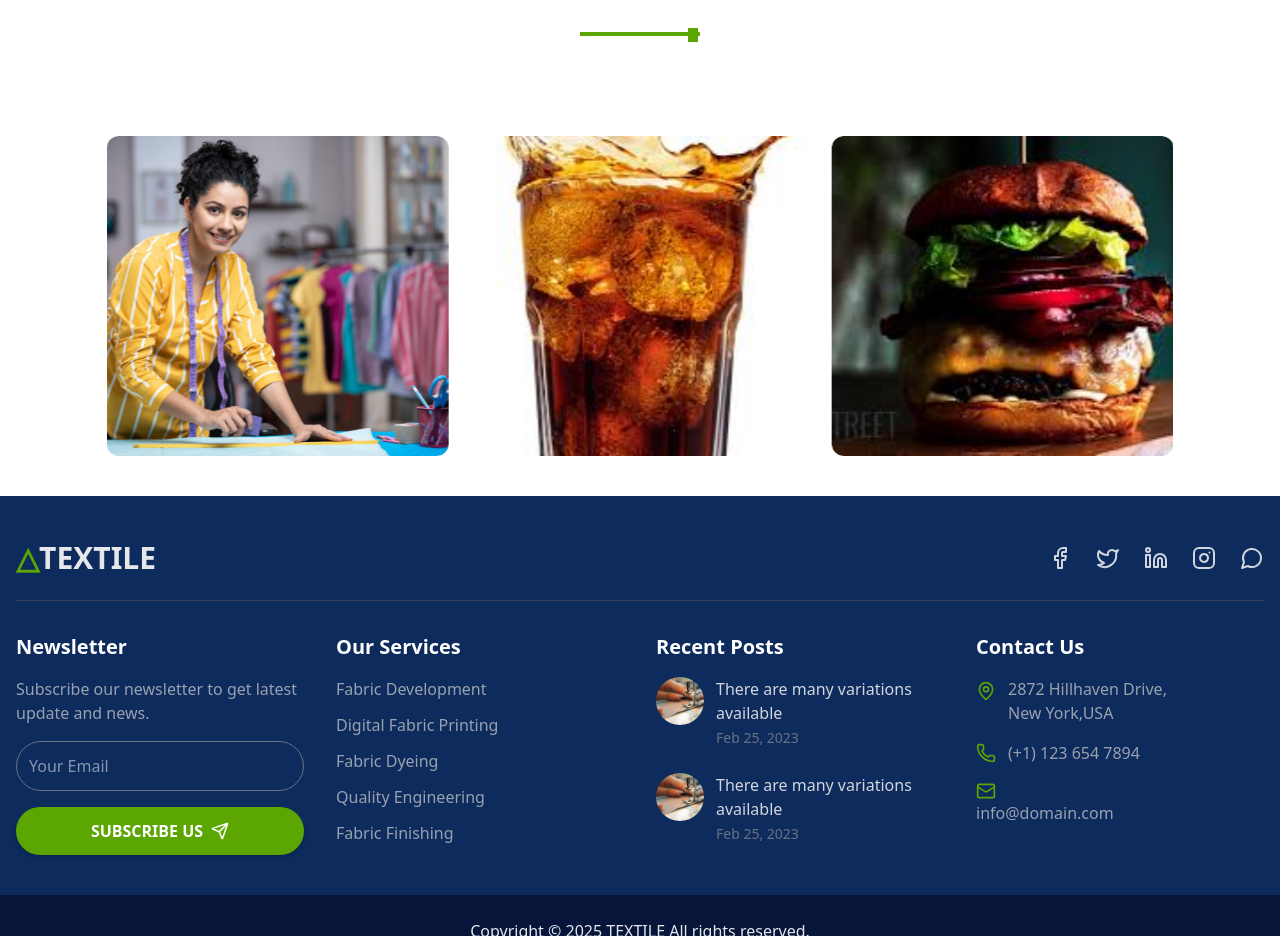
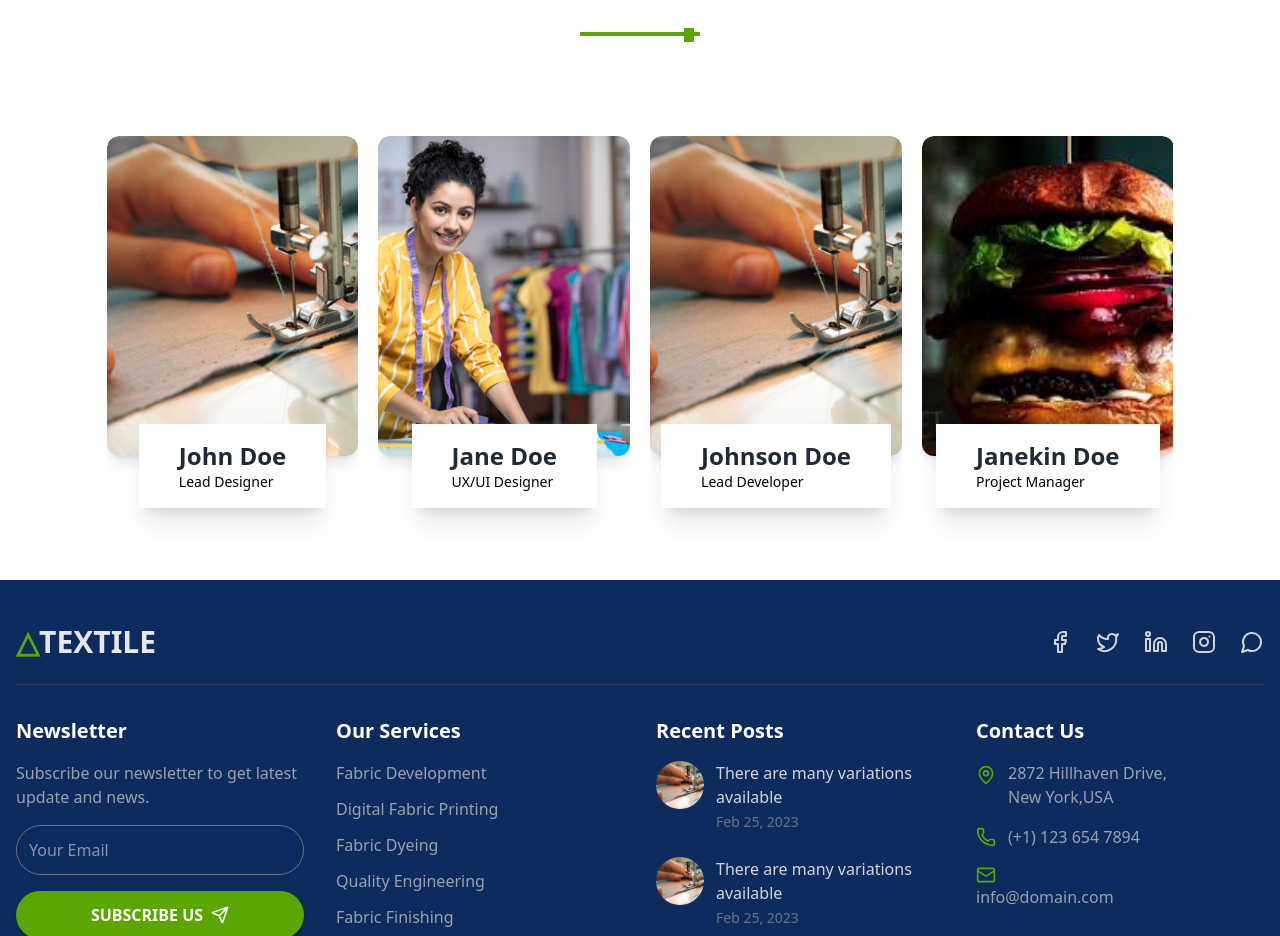
Before and after one commit to BetelTagesse/Kenean-Garment, a Next.js app: page /about in a window 1280 px wide. Shown: the part 2863-3799 px from the top of the page. Built offline with nearby package versions, Linux system fonts and the light colour scheme.

Commit message:
making the teams section

```diff
--- a/src/components/about/OurTeam.jsx
+++ b/src/components/about/OurTeam.jsx
@@ -10,15 +10,22 @@ import "swiper/css/pagination";
 
 import First from "@/images/sewing.jpg";
 import Second from "@/images/designer.jpg";
-import Third from "@/images/cola.png";
+import Third from "@/images/sewing.jpg";
 import Fourth from "@/images/bbq_burger.png";
+
+const teams = [
+  { name: "John Doe", title: "Lead Designer", image: First },
+  { name: "Jane Doe", title: "UX/UI Designer", image: Second },
+  { name: "Johnson Doe", title: "Lead Developer", image: Third },
+  { name: "Janekin Doe", title: "Project Manager", image: Fourth },
+];
 
 const OurTeam = () => {
   return (
     <div className="w-5/6  mx-auto py-10">
       <Swiper
         modules={[Autoplay]}
-        slidesPerView={3}
+        slidesPerView={4}
         spaceBetween={20}
         loop={true}
         autoplay={{
@@ -28,18 +35,24 @@ const OurTeam = () => {
         breakpoints={{
           640: { slidesPerView: 1 },
           768: { slidesPerView: 2 },
-          1024: { slidesPerView: 3 },
+          1024: { slidesPerView: 4 },
         }}
       >
-        {[First, Second, Third, Fourth].map((img, index) => (
+        {teams.map((name, index) => (
           <SwiperSlide key={index}>
-            <div className="  rounded-xl  overflow-hidden hover:scale-105 transition-transform duration-700  ">
-              <div className="overflow-hidden rounded-xl shadow-lg ">
+            <div className="  rounded-xl  overflow-hidden group hover:scale-105 transition-transform duration-700  ">
+              <div className=" relative group overflow-hidden rounded-xl shadow-lg ">
                 <Image
-                  src={img}
+                  src={name.image}
                   alt={`Expert ${index + 1}`}
                   className="w-full h-80 object-cover hover:scale-105 transition-transform duration-700"
                 />
+              </div>
+              <div className="px-10 py-4  bg-white   mx-auto w-fit relative z-20  shadow-xl -translate-y-8 group-hover:border-b-4 group-hover:border-b-green  ">
+                <h3 className=" text-2xl  font-bold text-gray-800 hover:text-green">
+                  {name.name}
+                </h3>
+                <p className=" text-sm">{name.title}</p>
               </div>
 
               <div className="absolute inset-0  bg-opacity-60 flex flex-col justify-center gap-4 opacity-0 group-hover:opacity-100 transition-opacity duration-300">
```
